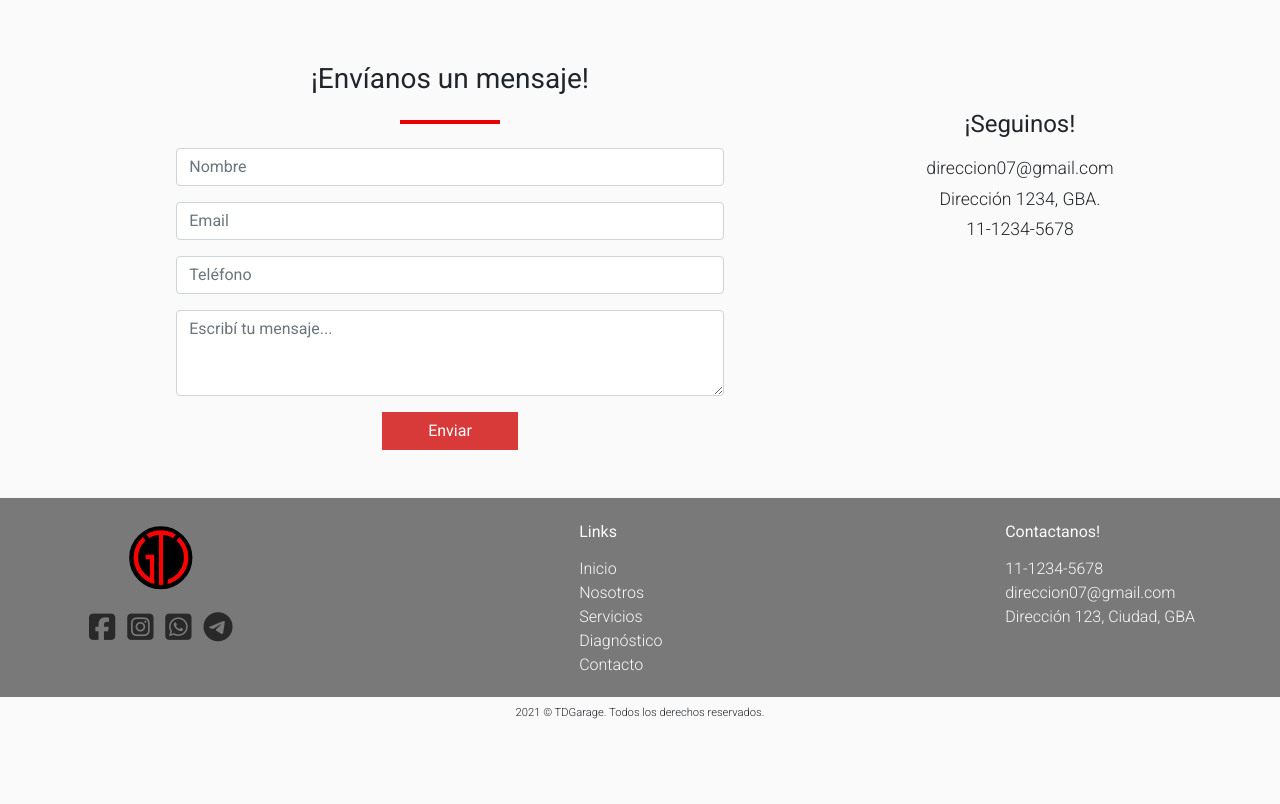
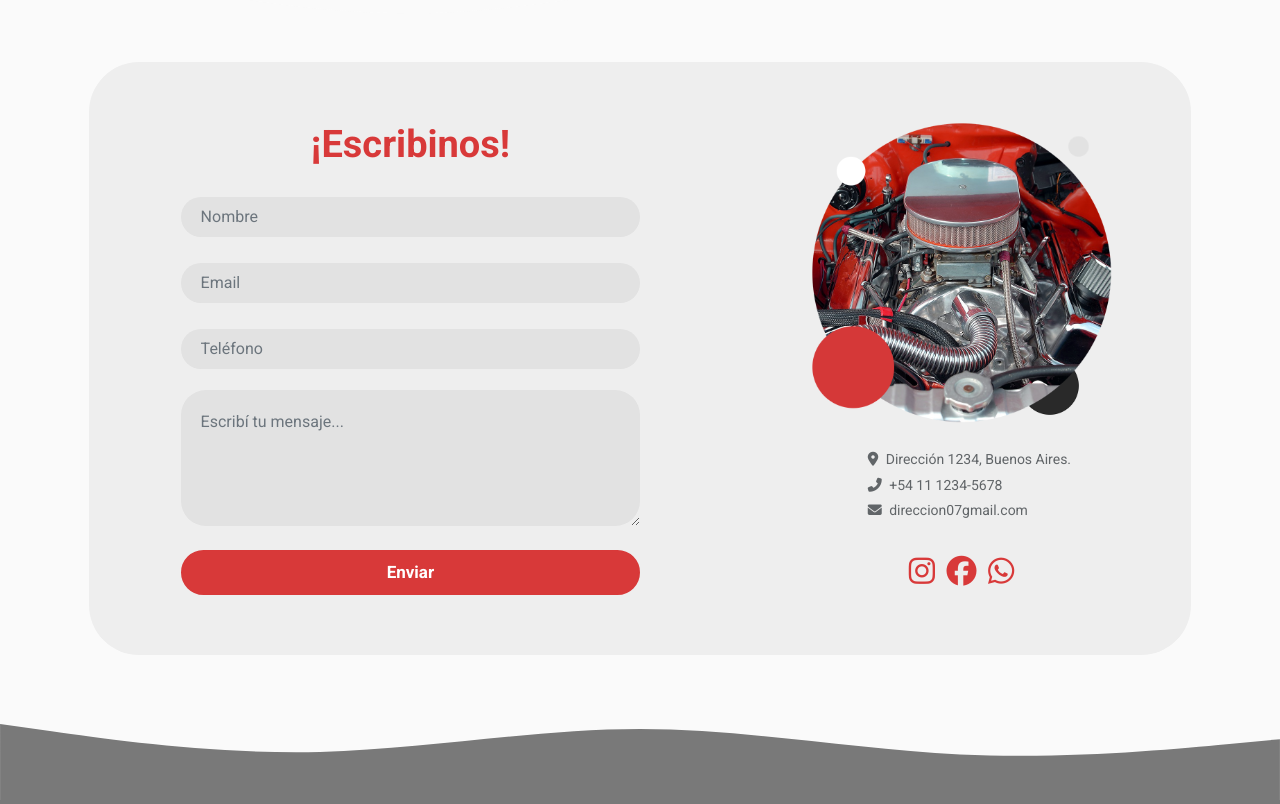
Before and after one commit to tomastd01/tdgarage, a plain HTML site: page pages/contacto.html in a window 1280 px wide. Shown: the part 460-1264 px from the top of the page. Before the commit the page ends 1187 px from the top, so only its background shows below. Drawn offline with nearby package versions, Linux system fonts and the light colour scheme.

Commit message:
New contact page

```diff
--- /dev/null
+++ b/css/_contact.scss
@@ -0,0 +1,56 @@
+@import 'variables';
+
+
+.form {
+    background-color: rgb(238, 238, 238);
+    border-radius: 50px;
+    padding: 60px 0px;
+
+    &__title {
+        color: $red-1;
+        font-weight: 700;
+        font-size: 38px;
+    }
+}
+
+.input {
+    background-color: rgb(226, 226, 226);
+    border-radius: 500px;
+    padding: 20px;
+    border: 0px;
+    margin: 5px 0px;
+}
+
+.text-area {
+    background-color: rgb(226, 226, 226);
+    border-radius: 25px;
+    border: 0px;
+    padding: 20px;
+}
+
+.form__content {
+    font-size: 14px;
+    font-weight: 500;
+    color: #616568;
+}
+
+.form__img-wrapper {
+    img {
+        width: 70%;
+    }
+}
+
+.form__text {
+    list-style: none;
+    line-height: 1.8;
+}
+
+.social {
+    padding: 5px;
+    &__ico {
+        color: $red-1;
+        &:hover {
+            color: $red-3;
+        }
+    }
+}
--- a/css/_content.scss
+++ b/css/_content.scss
@@ -80,6 +80,18 @@ header, .navbar {
 }
 
 // ABOUT US //
+
+.brands {
+    height: 80px;
+    margin: 40px 0;
+    background-color: $bg-white;
+
+    &__img {
+        height: 50px;
+        margin: 20px;
+        opacity: 0.6;
+    }
+}
 
 .us__content {
     width: 50%;
--- a/css/_footer.scss
+++ b/css/_footer.scss
@@ -23,6 +23,16 @@ footer {
     }
 }
 
+.copy {
+    height: 30px;
+    background-color: $bg-white;
+
+    &__text {
+        font-size: .7rem;
+        font-weight: 300px;
+    }
+}
+
 .cont {
     @extend .links
 }
--- a/css/_services.scss
+++ b/css/_services.scss
@@ -71,6 +71,10 @@
 
 // DIAGNOSTICO //
 
+.background {
+    background-color: $bg-dark;
+}
+
 .d__content {
     width: 50%;
 }
--- a/css/_variables.scss
+++ b/css/_variables.scss
@@ -4,7 +4,7 @@ $bg-dark: #292929;
 $bg-gray: #797979;
 $red-1: #d83939;
 $red-2: #e90000;
-$red-3: #e74343;
+$red-3: #f34949;
 
 $social: (
     fb: #0078F7,
--- a/css/styles.scss
+++ b/css/styles.scss
@@ -1,6 +1,7 @@
 @use 'content';
 @use 'footer';
 @use 'services';
+@use 'contact';
 @import 'variables';
 
 @mixin bg-image {
@@ -19,89 +20,3 @@ body {
     font-weight: 300;
     font-size: 1.1rem;
 }
-
-.reserva {
-    background-color: $red-1;
-    height: 80px;
-
-    &__text {
-        color: $bg-white;
-        font-weight: 300;
-        font-size: 1.1em;
-        margin: 0 50px;
-    }
-
-    &__link {
-        color: $bg-white;
-        border: solid 2px $bg-white;
-        padding: 6px 16px;
-        margin-right: 50px;
-        transition: all 400ms;
-
-        &:hover {
-            text-decoration: none;
-            color: #FFF;
-            transform: scale(1.05);
-        }
-    }
-}
-
-.brands {
-    height: 80px;
-    margin: 40px 0;
-    background-color: $bg-white;
-
-    &__img {
-        height: 50px;
-        margin: 20px;
-        opacity: 0.6;
-    }
-}
-
-
-.card {
-    background-color: $bg-white;
-    font-size: 1rem;
-    line-height: 1.2rem;
-    transition: all 400ms ease-in-out;
-
-    &:hover {
-        border-color: $red-1 !important;
-    }
-}
-
-.line {
-    background-color: $red-2;
-    width: 100px;
-    height: 4px;
-}
-
-.copy {
-    height: 30px;
-    background-color: $bg-white;
-
-    &__text {
-        font-size: .7rem;
-        font-weight: 300px;
-    }
-}
-
-
-
-.background {
-    background-color: $bg-dark;
-}
-
-.scanner__img {
-    height: 300px;
-    background-image: url(../images/scan.jpg);
-    @include bg-image;
-}
-
-.red-btn {
-    background-color: $red-1;
-}
-
-.red-btn:hover {
-    background-color: $red-3;
-}
--- a/pages/contacto.html
+++ b/pages/contacto.html
@@ -5,6 +5,8 @@
   <meta http-equiv="X-UA-Compatible" content="IE=edge">
   <meta name="viewport" content="width=device-width, initial-scale=1.0">
   <title>TD Garage | Contacto</title>
+
+  <link rel="icon" href="../images/favicon.png" type="image/x-icon">
 
   <meta name="description" content="Somos un taller de mecánica automotriz que tiene el objetivo de brindarte el mejor servicio para que tu auto no tenga que volver otra vez.">
 
@@ -18,7 +20,7 @@
   <script defer src="https://kit.fontawesome.com/c775a9969b.js" crossorigin="anonymous"></script>
 
 </head>
-<body>
+<body class="contact">
 
     <header class="container-fluid shadow-lg sticky-top">
         <nav class="container navbar navbar-expand-lg navbar-light bg-light p-0">
@@ -51,44 +53,60 @@
         </nav>
     </header>
 
+    <!-- Titulo -->
+
     <section class="container-fluid p-0">
-        <div class="title__bg text-white d-flex justify-content-center align-items-center">
-            <h1 class="text-center text-wrap p-4 title__h1">Contactanos.</h1>
+        <div class="title__bg text-white d-flex flex-column justify-content-end align-items-center">
+            <h1 class="text-center text-wrap title__h1">Contactanos.</h1>
+            <img src="../images/inicio-wave.svg" alt="">
         </div>
     </section>
 
+    <!-- Formulario -->
+
     <section class="container py-5">
-        <div class="row">
-            <div class="col-md-8 d-flex flex-column align-items-center">
-                <h2 class="form_title text-center mb-4 h3">¡Envíanos un mensaje!</h2>
-                <div class="line mb-4"></div>
+        <div class="row form d-flex justify-content-center mx-1">
+            <div class="col-md-7 d-flex flex-column align-items-center">
+                <h2 class="form__title mb-4">¡Escribinos!</h2>
                 <form class="w-75 d-flex flex-column">
                     <div class="form-group">
-                      <input type="text" class="form-control" id="formGroupExampleInput" placeholder="Nombre">
+                      <input type="text" class="form-control input" id="formGroupExampleInput" placeholder="Nombre">
                     </div>
                     <div class="form-group">
-                      <input type="email" class="form-control" id="formGroupExampleInput2" placeholder="Email">
+                      <input type="email" class="form-control input" id="formGroupExampleInput2" placeholder="Email">
                     </div>
                     <div class="form-group">
-                        <input type="number" class="form-control" id="formGroupExampleInput2" placeholder="Teléfono">
+                        <input type="number" class="form-control input" id="formGroupExampleInput2" placeholder="Teléfono">
                     </div>
                     <div class="form-group">
-                        <textarea class="form-control" id="exampleFormControlTextarea1" rows="3" placeholder="Escribí tu mensaje..."></textarea>
+                        <textarea class="form-control text-area mb-2" id="exampleFormControlTextarea1" rows="4" placeholder="Escribí tu mensaje..."></textarea>
                     </div>
-                    <button type="submit" class="btn red-btn w-25 align-self-center rounded-0 text-white">Enviar</button>
+                    <button type="submit" class="button button--red p-2">Enviar</button>
                   </form>
             </div>
-            <div class="col-md-4">
-                <div class="info text-center mt-5">
-                    <h3 class="h4 mb-3">¡Seguinos!</h3>
-                    <p class="info__text mb-1">direccion07@gmail.com</p>
-                    <p class="info__text mb-1">Dirección 1234, GBA.</p>
-                    <p class="info__text">11-1234-5678</p>
+            <div class="form__content col-md-5 mt-5 mt-md-0 d-flex flex-column justify-content-between">
+                <div class="form__img-wrapper d-flex justify-content-center pb-3">
+                    <img src="../images/engine2.png" alt="Motor">
+                </div>
+                <div class="d-flex justify-content-center mr-4">
+                    <ul class="form__text">
+                        <li><i class="fas fa-map-marker-alt mr-1"></i> Dirección 1234, Buenos Aires.</li>
+                        <li><i class="fas fa-phone-alt mr-1"></i> +54 11 1234-5678</li>
+                        <li><i class="fas fa-envelope mr-1"></i> direccion07gmail.com</li>
+                    </ul>
+                </div>
+                <div class="social text-center">
+                    <a href=""><i class="social__ico fab fa-instagram"></i></a>
+                    <a href=""><i class="social__ico fab fa-facebook"></i></a>
+                    <a href=""><i class="social__ico fab fa-whatsapp"></i></a>
                 </div>
             </div>
         </div>
     </section>
 
+    <!-- Footer -->
+
+    <img src="../images/footer-wave.svg" alt="">
     <footer>
         <section class="footer container d-flex flex-column flex-sm-row justify-content-between pt-4 pb-1">
 
```
Also changed, not shown: index.html (+5 -12 lines), pages/servicios.html (+3 -1 lines), css/styles.css, images/engine2.png (added), images/favicon.png (added), 1 other file.
